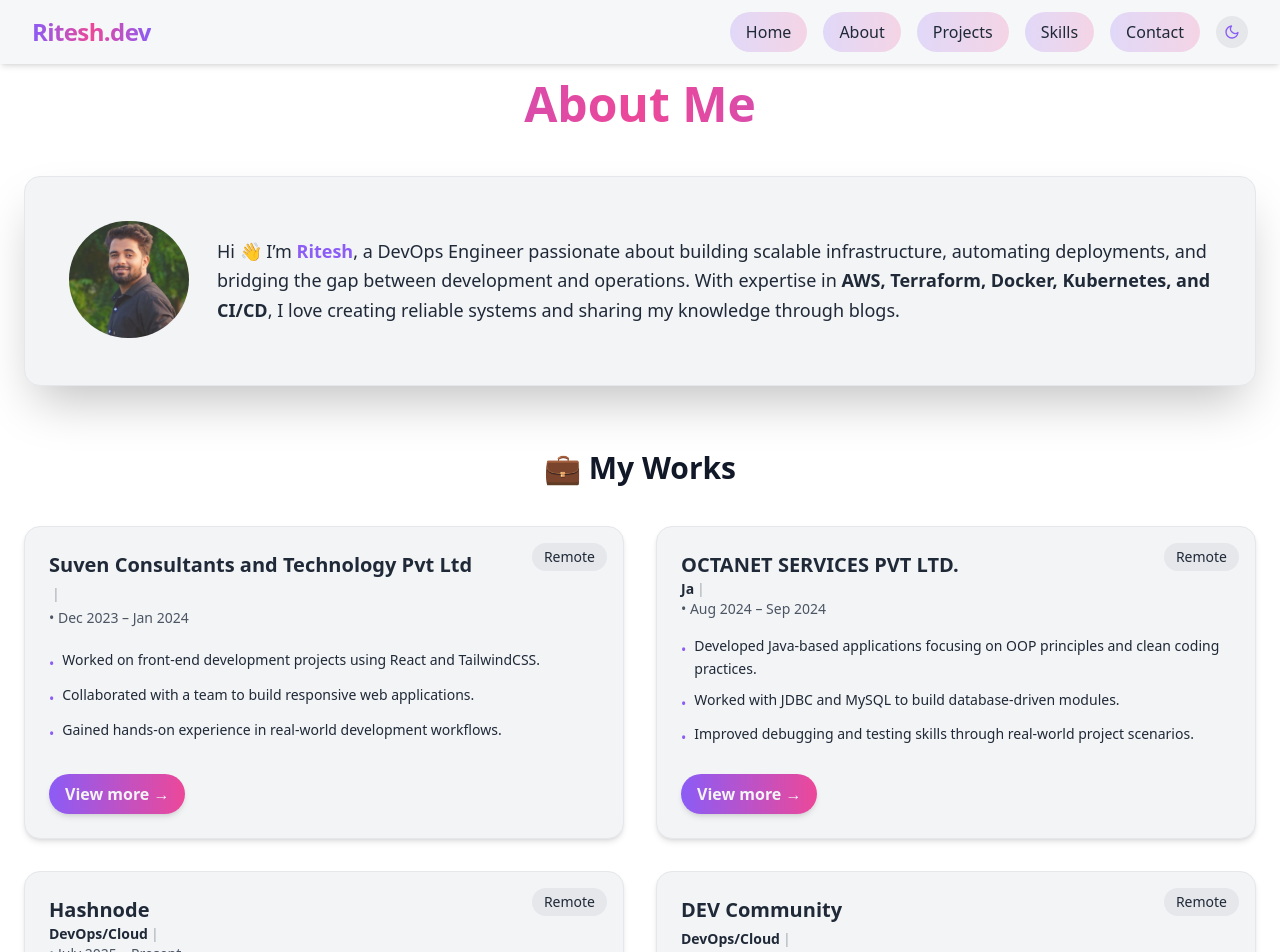
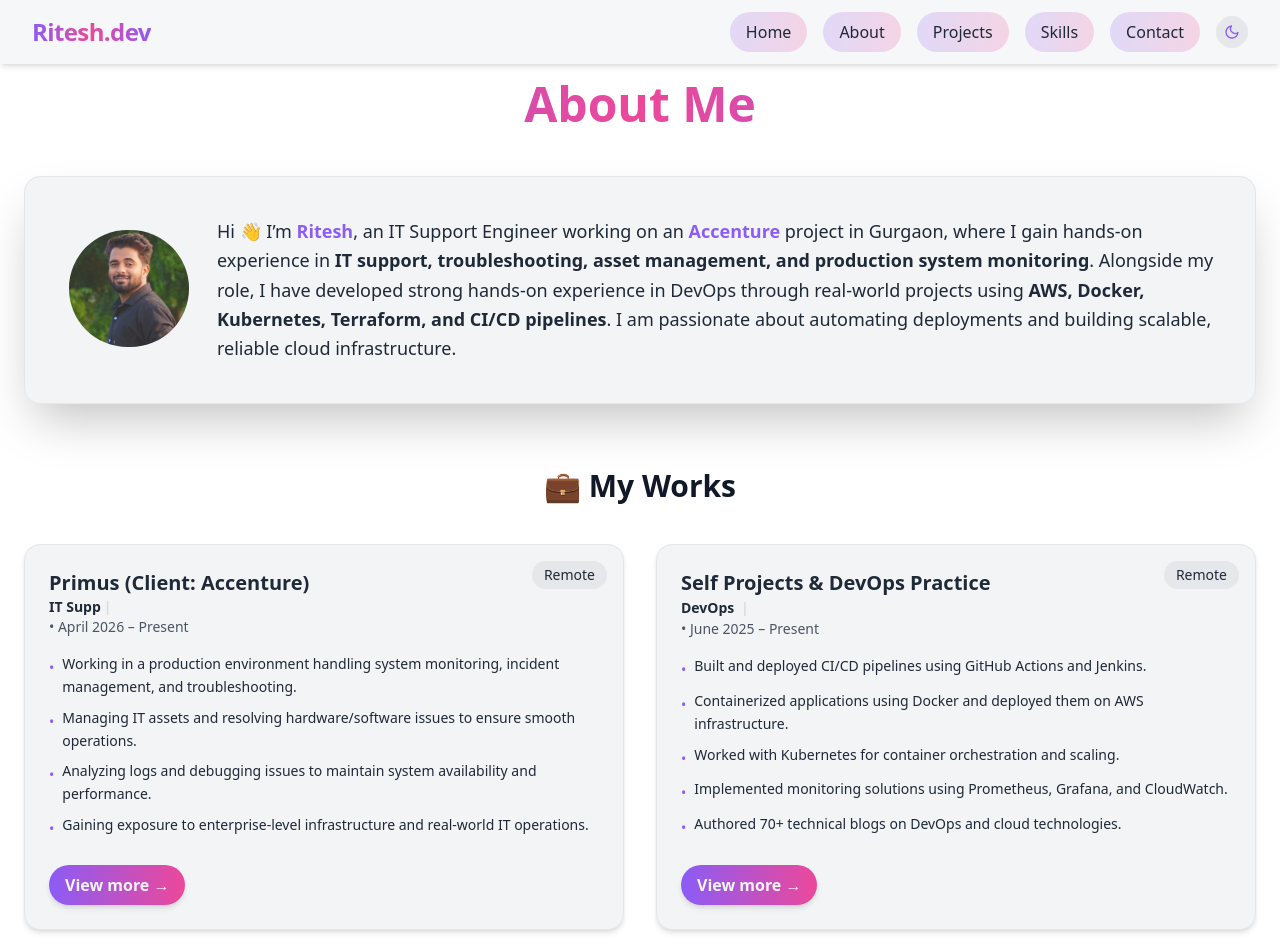
Before and after one commit to ritesh355/portfolio, a Next.js app: page /about in a window 1280 px wide. Shown: the top 952 px of the page. Built offline with nearby package versions, Linux system fonts and the light colour scheme.

Commit message:
this is updates as a accenture

```diff
--- a/pages/about.tsx
+++ b/pages/about.tsx
@@ -11,6 +11,30 @@ import dynamic from "next/dynamic" ;
 
 // Works (Blogs) Data
 const works = [
+  {
+  platform: "Primus (Client: Accenture)",
+  role: "IT Support Engineer",
+  timeline: "April 2026 – Present",
+  points: [
+    "Working in a production environment handling system monitoring, incident management, and troubleshooting.",
+    "Managing IT assets and resolving hardware/software issues to ensure smooth operations.",
+    "Analyzing logs and debugging issues to maintain system availability and performance.",
+    "Gaining exposure to enterprise-level infrastructure and real-world IT operations."
+  ],
+},
+{
+  platform: "Self Projects & DevOps Practice",
+  role: "DevOps Engineer (Hands-on)",
+  timeline: "June 2025 – Present",
+  points: [
+    "Built and deployed CI/CD pipelines using GitHub Actions and Jenkins.",
+    "Containerized applications using Docker and deployed them on AWS infrastructure.",
+    "Worked with Kubernetes for container orchestration and scaling.",
+    "Implemented monitoring solutions using Prometheus, Grafana, and CloudWatch.",
+    "Authored 70+ technical blogs on DevOps and cloud technologies."
+  ],
+  link: "https://ritesh-devops.hashnode.dev/",
+},
   {
     platform: "Suven Consultants and Technology Pvt Ltd",
     role: "Web Development Intern",
@@ -243,12 +267,15 @@ export default function About() {
 
               {/* Bio Text */}
               <p className="text-lg text-[#1F2937] dark:text-gray-300 leading-relaxed relative z-10">
-                Hi 👋 I’m <span className="font-semibold text-[#8B5CF6]">Ritesh</span>, a DevOps Engineer passionate about
-                building scalable infrastructure, automating deployments, and bridging the gap between development and
-                operations.
-                With expertise in <strong>AWS, Terraform, Docker, Kubernetes, and CI/CD</strong>, I love creating reliable
-                systems and sharing my knowledge through blogs.
-              </p>
+  Hi 👋 I’m <span className="font-semibold text-[#8B5CF6]">Ritesh</span>, an IT Support Engineer working on an
+  <span className="font-semibold text-[#8B5CF6]"> Accenture</span> project in Gurgaon, where I gain hands-on experience in
+  <strong> IT support, troubleshooting, asset management, and production system monitoring</strong>.
+
+  Alongside my role, I have developed strong hands-on experience in DevOps through real-world projects using
+  <strong> AWS, Docker, Kubernetes, Terraform, and CI/CD pipelines</strong>.
+
+  I am passionate about automating deployments and building scalable, reliable cloud infrastructure.
+</p>
             </motion.div>
 
             {/* Works Section */}
```
Also changed, not shown: 1 other file (tests, documents, lock files or other folders).
